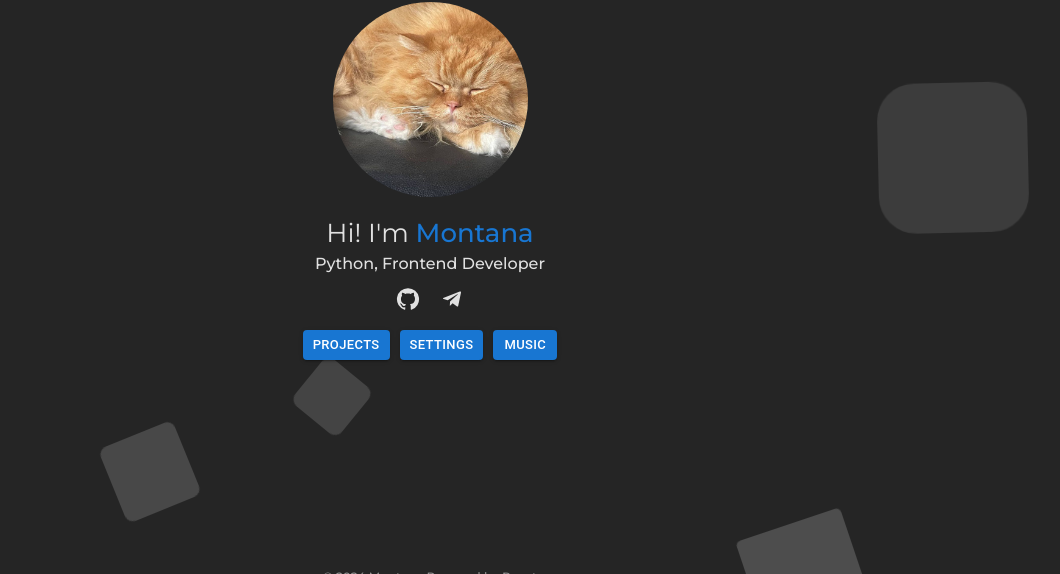
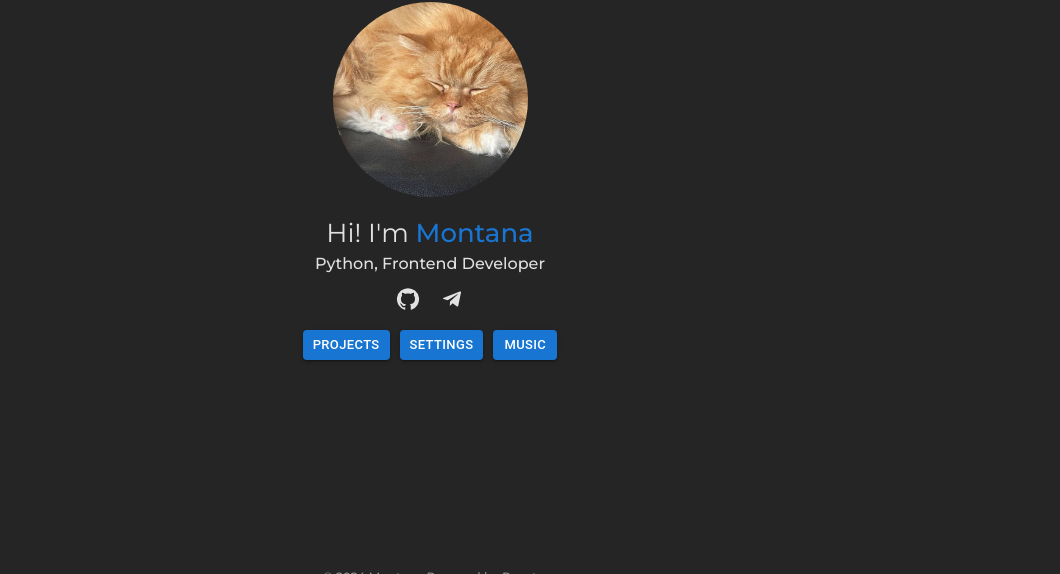
Before and after one commit to montanaaq/profile-website, a React (Vite) app: page / in a window 1280 px wide. Shown: the part 219-793 px from the top of the page, without its empty margins (210-1270 px from the left). Built offline with nearby package versions, Linux system fonts and the light colour scheme; some icons are missing.

Commit message:
laasst christmass i gave you my heart, by the very next day, i give it away

```diff
--- a/src/Components/Screens/Homepage/App/App.tsx
+++ b/src/Components/Screens/Homepage/App/App.tsx
@@ -1,15 +1,15 @@
 import { FC } from 'react'
-// import Snowfall from 'react-snowfall'
-import Circles from '../../../Circles.tsx'
+import Snowfall from 'react-snowfall'
+// import Circles from '../../../Circles.tsx'
 import ViewPage from './ViewPage.tsx'
 
 const App: FC = () => {
   return (
     <div className="App">
-      {/* <Snowfall /> */}
-      <Circles>
+      <Snowfall />
+      {/* <Circles> */}
         <ViewPage />
-      </Circles>
+      {/* </Circles> */}
     </div>
   )
 }
```
